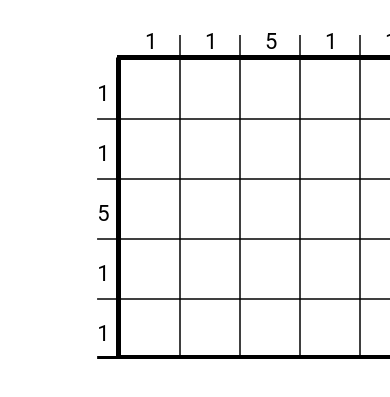
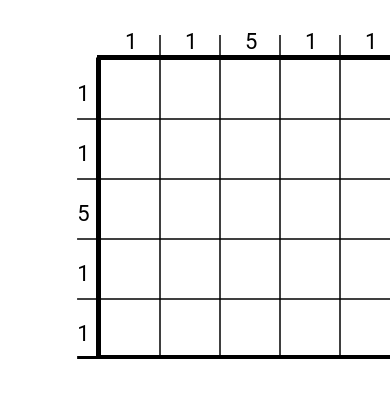
Before and after one commit to IFMA25/Nonograms, a plain HTML site: page nonograms/index.html in a window 390 px wide. Shown: the part 327-724 px from the top of the page. Drawn offline with Linux system fonts and the light colour scheme.

Commit message:
fix: resposive

```diff
--- a/nonograms/style.css
+++ b/nonograms/style.css
@@ -404,3 +404,8 @@ body.dark .timer{
         margin-right: 0;
     }
 }
+@media (max-width:550px){
+    .canvas{
+        margin-left: -20px;
+    }
+}
```
Also changed, not shown: nonograms/script.js (+0 -10 lines).
